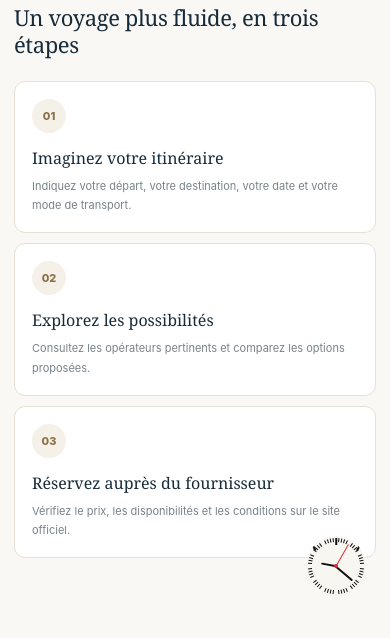
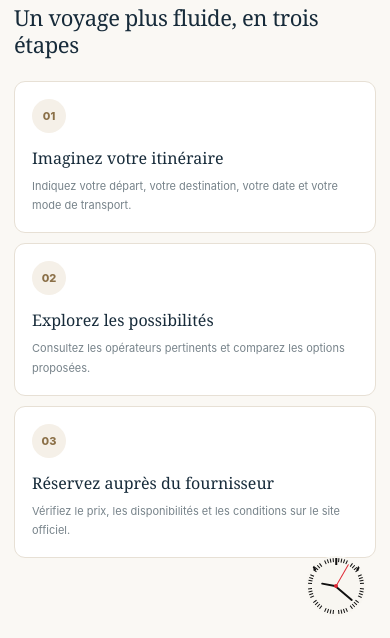
Before and after one commit to bongamsenior-cmd/Helvetigo-, a website: page public/index.html in a window 390 px wide. Shown: the part 3299-3937 px from the top of the page. Drawn offline with Linux system fonts and the light colour scheme.

Commit message:
Fine-tune TEYUNAI clock vertical position

```diff
--- a/public/homepage-upgrade.css
+++ b/public/homepage-upgrade.css
@@ -735,7 +735,7 @@ footer.footer.teyunai-art-footer .teyunai-clock {
 
 @media (max-width: 760px) {
   .teyunai-clock {
-    top: -120px !important;
+    top: -100px !important;
     right: 24px !important;
     width: 60px !important;
     height: 60px !important;
```
